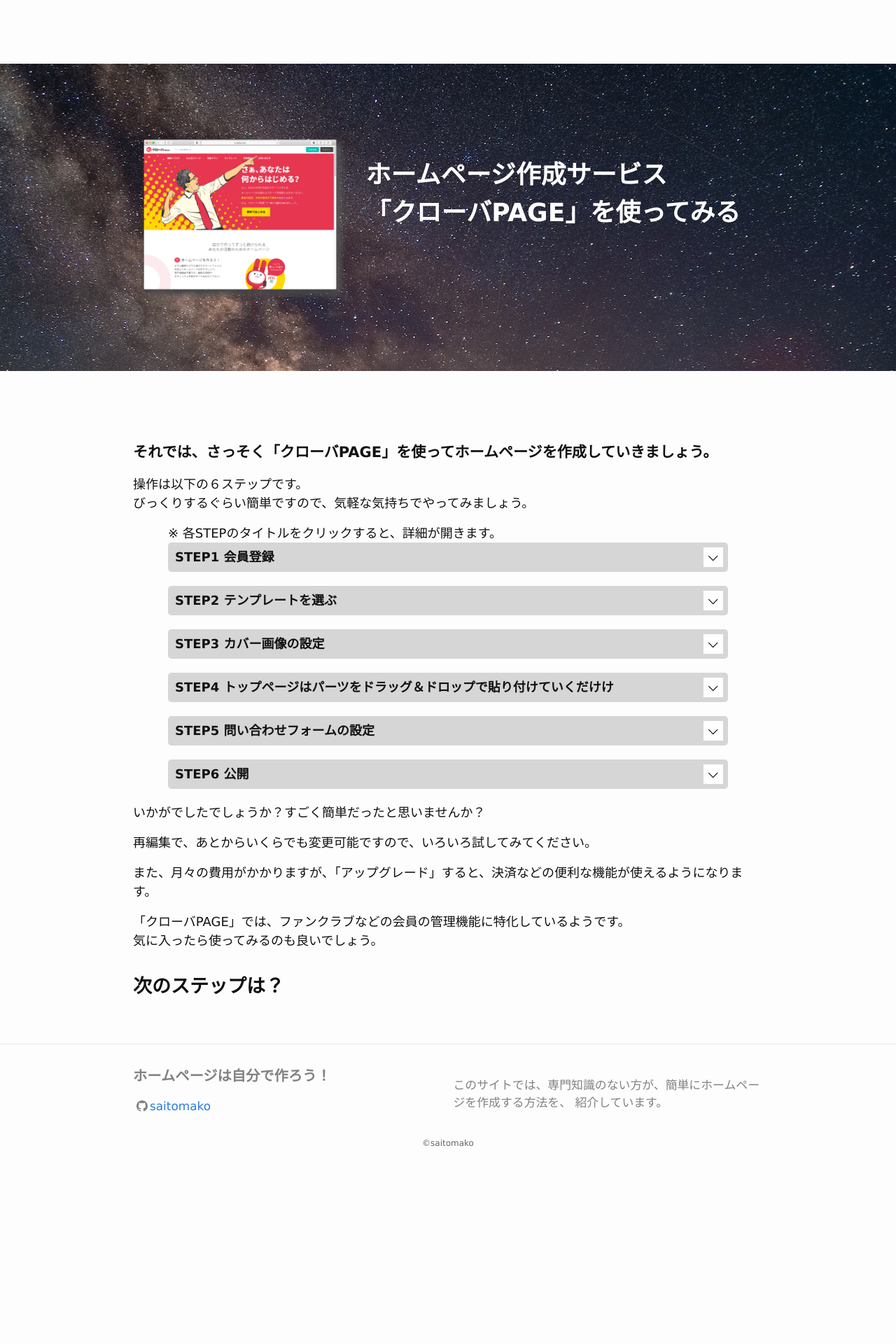
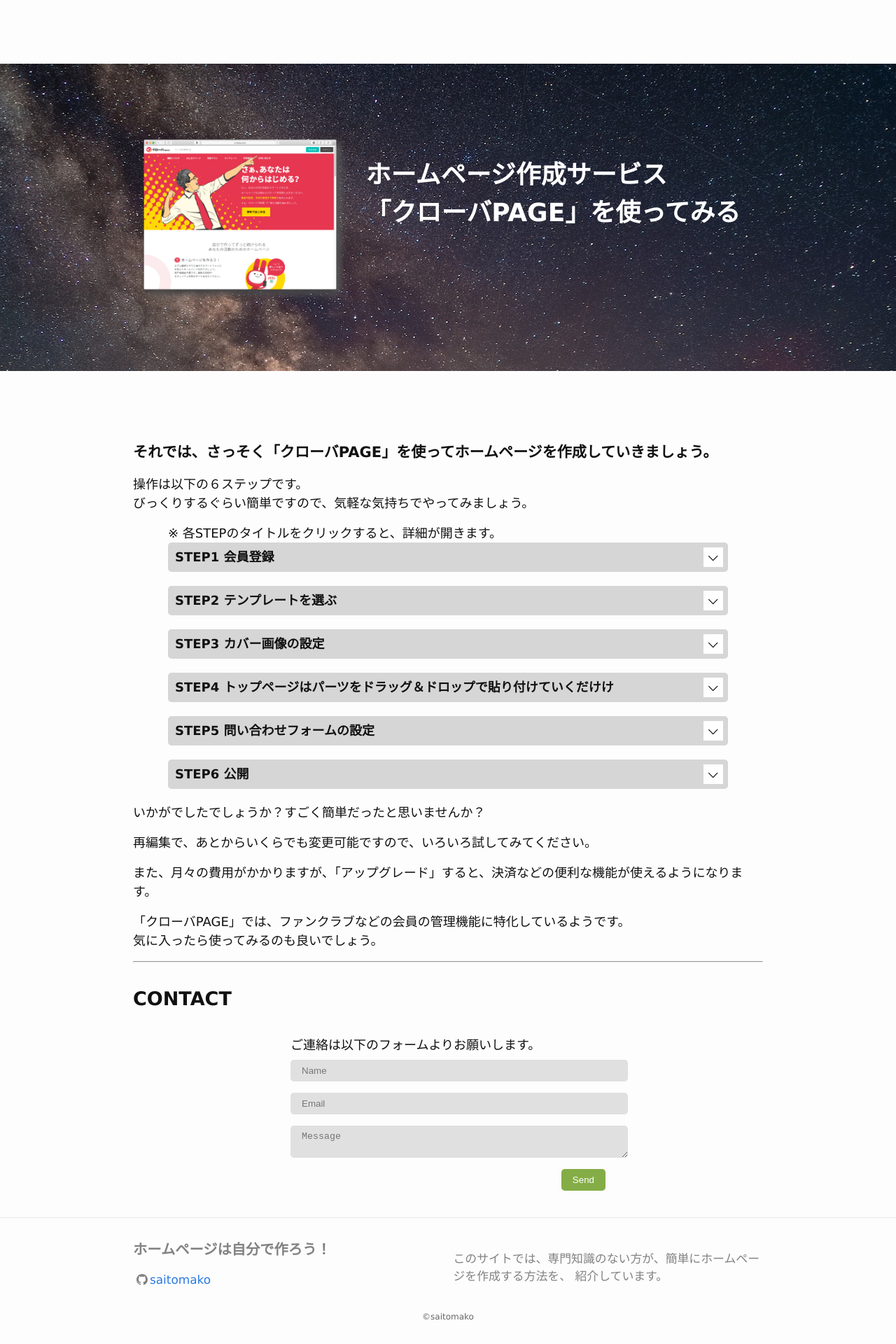
Before and after one commit to saitomako/hpbyself, a Jekyll site: the page built from index.md, in a window 1280 px wide. Shown: the part 1628-3548 px from the top of the page at 70% size. Built offline with Jekyll 4.4.1, drawn with Linux system fonts in a browser that asks for light colours; our own code applies the rules of GitHub Pages for plain Markdown files; before the commit the page ends 3300 px from its top, so only the background shows below that.

Commit message:
問い合わせフォームを実装

```diff
--- a/_sass/_base.scss
+++ b/_sass/_base.scss
@@ -170,6 +170,10 @@
   }
 }
 
+textarea {
+  vertical-align: top;
+}
+
 /**
  * Wrapper
  */
--- a/_sass/_layout.scss
+++ b/_sass/_layout.scss
@@ -1,6 +1,37 @@
 ul.check-mark {
   list-style-position: inside;
   list-style-image: url(../images/check-mark.png);
+}
+
+
+/** Form **/
+$green: #84ad47;
+$red:   #ad4747;
+$blue:  #4784ad;
+
+form {
+  width: 50%;
+  margin: 20px auto;
+  min-width: 9rem;
+}
+
+input, textarea {
+  float: left;
+  width: 100%;
+  max-width: 100%;
+  border: none;
+  margin: 0.5rem 0;
+  padding: 0.5rem 1rem;
+  border-radius: 0.3rem;
+  background: darken(#f9f9f9, 10%);
+  color: darken(#f9f9f9, 50%);
+
+  &[type=submit] {
+    background: $green;
+    color: #fff;
+    width: auto;
+    float: right;
+  }
 }
 
 /**
--- a/index.md
+++ b/index.md
@@ -151,4 +151,19 @@
 「クローバPAGE」では、ファンクラブなどの会員の管理機能に特化しているようです。<br>
 気に入ったら使ってみるのも良いでしょう。
 
+<!--
 ## 次のステップは？
+-->
+
+<hr>
+
+## CONTACT
+
+<form action="https://formspree.io/f/xdoywgva" method="POST">
+ご連絡は以下のフォームよりお願いします。
+  <input type="text" placeholder="Name" name="name" requied>
+  <input type="email" placeholder="Email" name="_replyto" required>
+  <textarea placeholder="Message" name="message" required></textarea>
+
+  <input type="submit" value="Send">
+</form>
```
